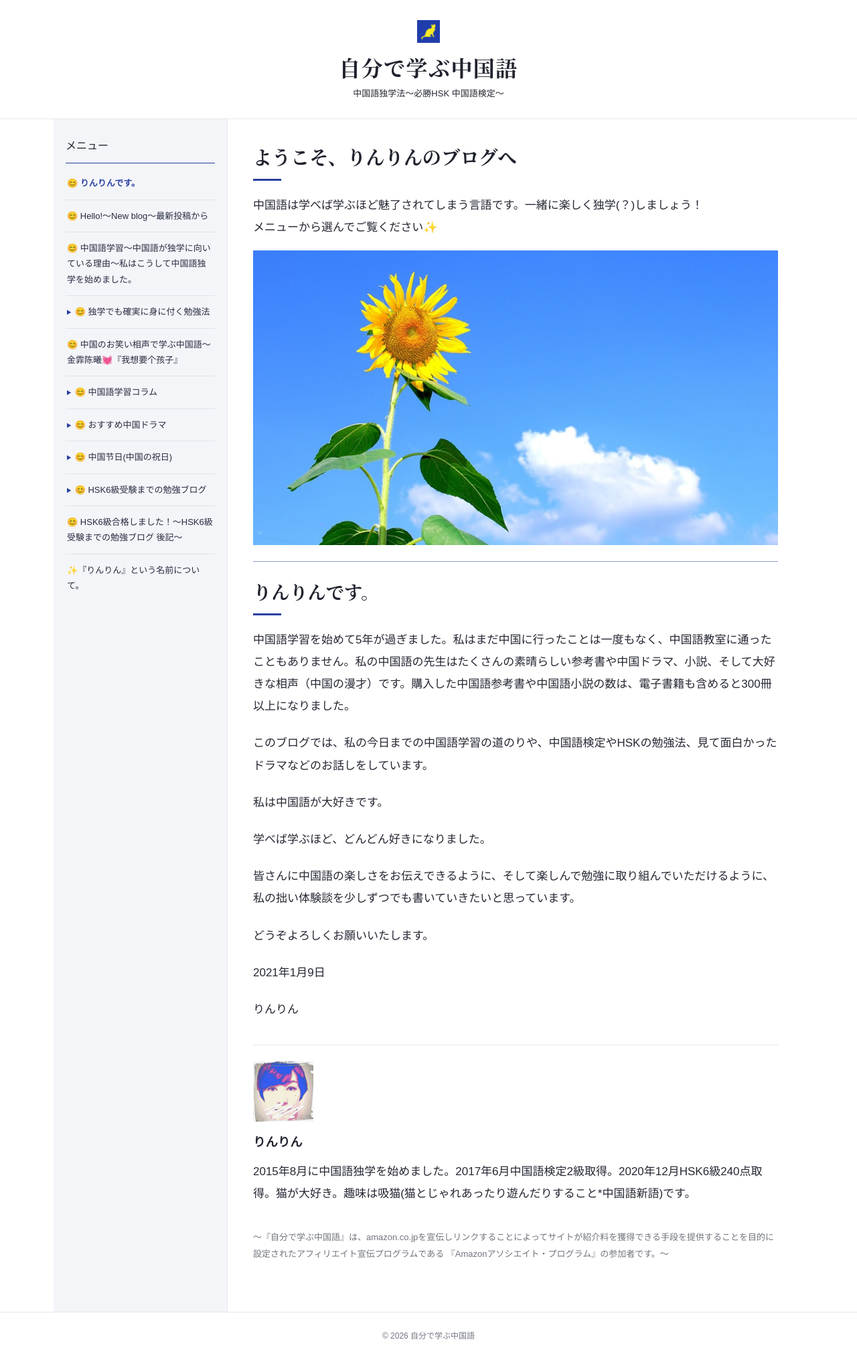
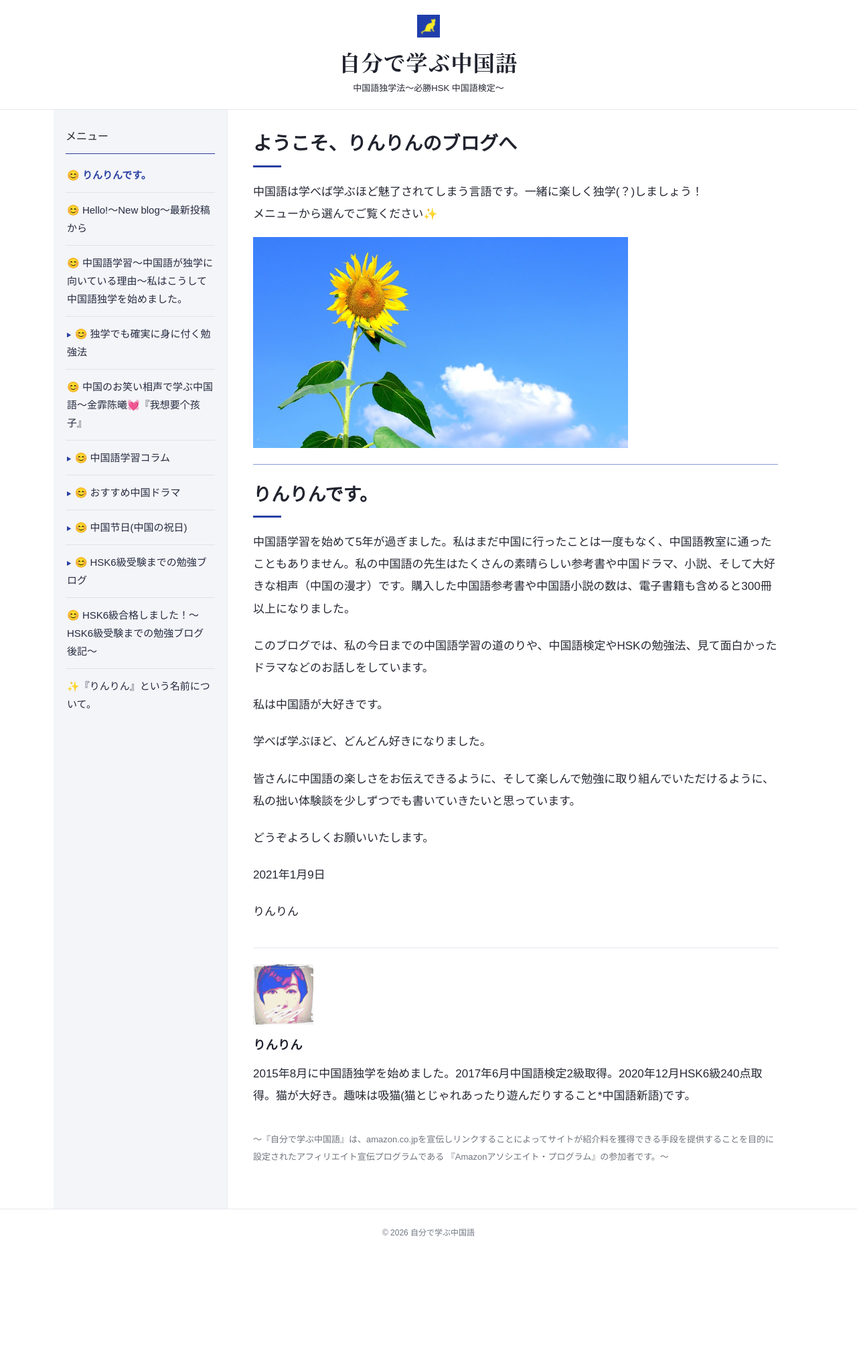
Before and after one commit to linlin-art/jibundemanabu, a Jekyll site: the page built from index.md, in a window 1280 px wide. Shown: the whole page at 67% size. Built offline with Jekyll 4.4.1, drawn with Linux system fonts in a browser that asks for light colours; after the commit the page ends 1877 px from its top, so only the background shows below that.

Commit message:
Update default.html

```diff
--- a/_layouts/default.html
+++ b/_layouts/default.html
@@ -9,7 +9,7 @@
 body { margin: 0; background: #fff; color: #252733; font-family: "Yu Gothic", "Hiragino Kaku Gothic ProN", "Hiragino Sans", Meiryo, sans-serif; font-weight: 400; font-size: 17px; line-height: 1.95; overflow-wrap: anywhere; }
 a { color: #293fa3; }
 a:focus-visible, summary:focus-visible { outline: 2px solid #293fa3; outline-offset: 4px; }
-.site-header { padding: 30px 24px 26px; text-align: center; border-bottom: 1px solid #e6e8ed; }
+.site-header { padding: 22px 24px 20px; text-align: center; border-bottom: 1px solid #e6e8ed; }
 .site-logo { display: block; width: 34px; height: 34px; margin: 0 auto 12px; }
 .site-header h1 { margin: 0; font-size: clamp(1.5rem, 3vw, 2rem); font-weight: 600; letter-spacing: .045em; line-height: 1.5; }
 .site-title { color: #20232e; text-decoration: none; }
@@ -18,7 +18,7 @@ a:focus-visible, summary:focus-visible { outline: 2px solid #293fa3; outline-off
 .sidebar { min-width: 0; background: #f4f5f8; border-right: 1px solid #e9ebf0; padding: 24px 18px; }
 .menu-heading { margin: 0 0 6px; padding: 0 0 10px; border-bottom: 1px solid #293fa3; font-size: 16px; font-weight: 500; }
 .menu-toggle > summary { display: none; }
-.menu-items { font-size: 13px; line-height: 1.8; }
+.menu-items { font-size: 15px; line-height: 1.8; }
 .menu-items > a, .menu-group { display: block; border-bottom: 1px solid #dfe3eb; }
 .menu-items > :last-child { border-bottom: 0; }
 nav a { display: block; padding: 12px 2px; color: #252b40; text-decoration: none; }
@@ -28,13 +28,14 @@ nav a[aria-current="page"] { color: #293fa3; font-weight: 600; }
 .menu-group summary::marker { color: #293fa3; font-size: 11px; }
 .menu-group ul { list-style: none; padding: 0 0 0 14px; margin: 0 0 6px 6px; border-left: 1px solid #d2d8e8; }
 .menu-group li a { padding: 8px 4px; }
-main { min-width: 0; padding: 34px 38px 56px; }
+main { min-width: 0; padding: 28px 38px 48px; }
 main h1, main h2, main h3 { line-height: 1.6; color: #20232e; }
-.site-header h1, main h1, main h2 { font-family: "Yu Mincho", "Hiragino Mincho ProN", "Noto Serif CJK JP", serif; }
+.site-header h1 { font-family: "Yu Mincho", "Hiragino Mincho ProN", "Noto Serif CJK JP", serif; }
+main h1, main h2, main h3 { font-family: "Yu Gothic", "Hiragino Kaku Gothic ProN", "Hiragino Sans", Meiryo, sans-serif; }
 main h1, .welcome-title { margin: 0 0 20px; font-size: clamp(1.4rem, 2.2vw, 1.9rem); font-weight: 600; }
 .welcome-title::after, .intro-heading::after { content: ""; display: block; width: 42px; height: 3px; margin-top: 10px; background: #293fa3; }
 .welcome-copy { margin: 0 0 18px; }
-.welcome-photo { margin: 0 0 24px; width: 100%; }
+.welcome-photo { margin: 0 0 24px; width: 100%; max-width: 560px; }
 .welcome-photo img { display: block; width: 100%; height: auto; }
 .intro-heading { margin: 0 0 20px; padding-top: 23px; border-top: 1px solid #8a9bd6; font-size: 1.7rem; font-weight: 600; }
 main p { margin: 0 0 1.3em; }
@@ -59,7 +60,7 @@ body { font-size: 16px; }
 .sidebar { padding: 0; margin: 0 18px; border: 0; background: #f3f5fa; }
 .menu-heading { display: none; }
 .menu-toggle > summary { display: list-item; padding: 10px 14px; cursor: pointer; color: #25366e; font-size: 16px; }
-.menu-items { padding: 0 14px 12px; font-size: 14px; }
+.menu-items { padding: 0 14px 12px; font-size: 15px; }
 main { padding: 30px 22px 40px; }
 .welcome-title { font-size: 1.4rem; }
 .intro-heading { font-size: 1.5rem; }
```
